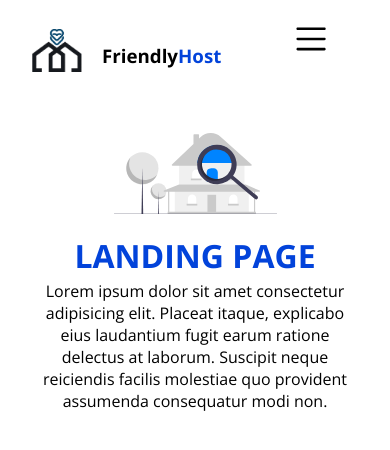
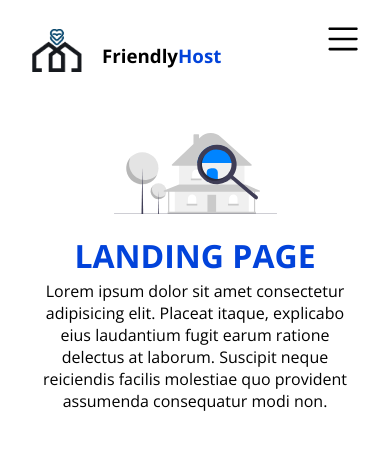
Before and after one commit to icaropereira404/friendlyhost-front, a React (Vite) app: page / in a window 390 px wide. Shown: the top 450 px of the page. Built offline with nearby package versions, Linux system fonts and the light colour scheme.

Commit message:
fix: corrigindo responsividade do header

```diff
--- a/src/components/header/style.css
+++ b/src/components/header/style.css
@@ -75,6 +75,6 @@
         display: flex!important;
         position: fixed;
         top: 1.5rem;
-        right: 4rem;
+        right: 2rem;
     }
 }
```
